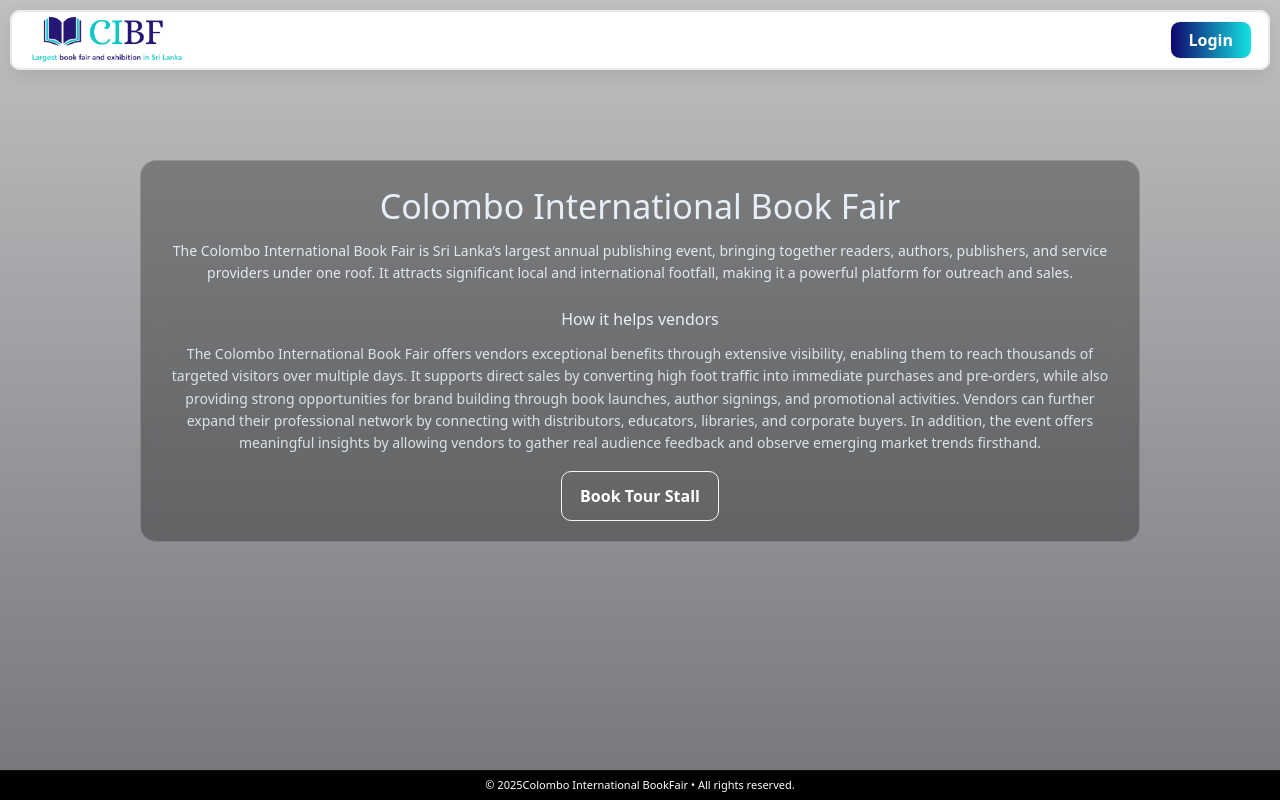
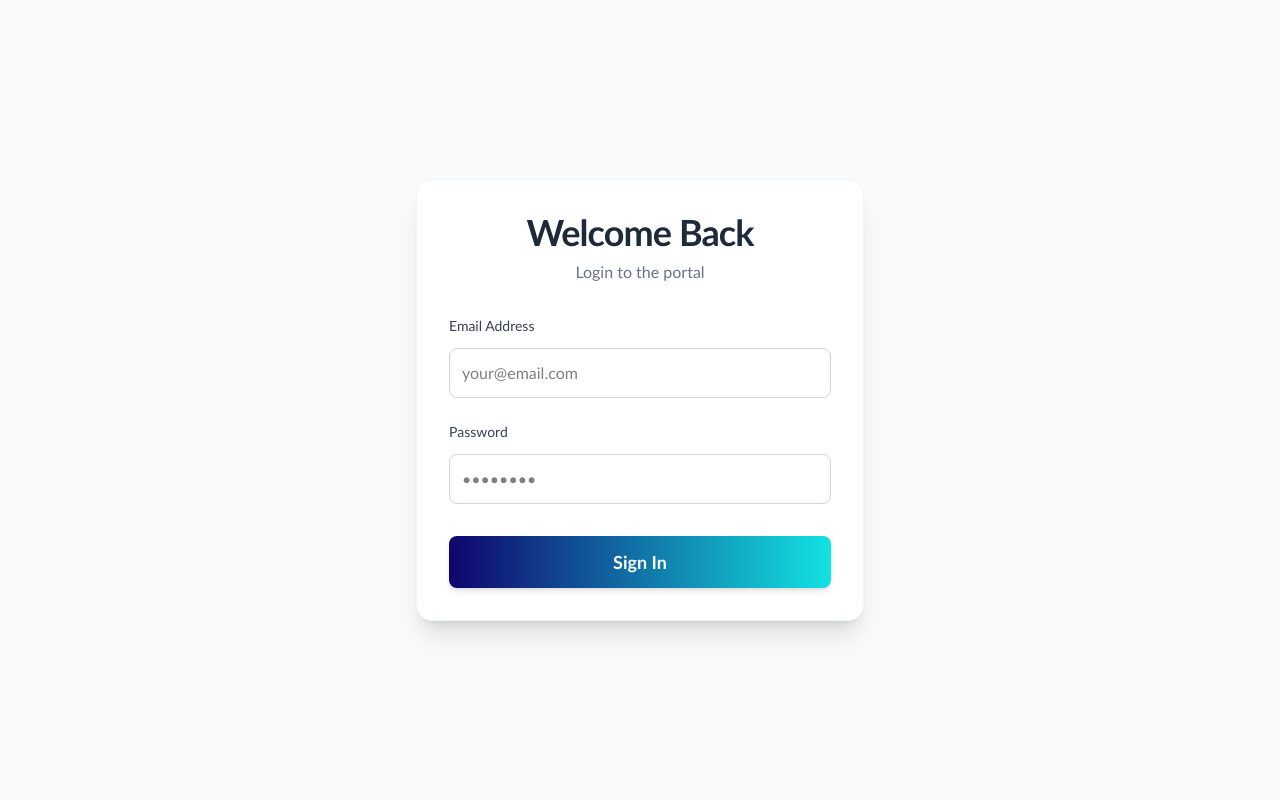
Before and after one commit to thananchayan/bookfair-project, a React (Vite) app in the folder frontend-bookfair/: page /loginadmin in a window 1280 px wide. Before the commit this address led to /. Built offline with nearby package versions, Linux system fonts and the light colour scheme.

Commit message:
loginadmin

```diff
--- a/frontend-bookfair/src/App.tsx
+++ b/frontend-bookfair/src/App.tsx
@@ -15,6 +15,7 @@
 import AdminLayout from "./layouts/OrganizerLayout";
 import Reservations from "./pages/admin/Reservation-Manage";
 import CreateStalls from "./pages/admin/Stalls_Manage";
+import LoginPageAdmin from "./pages/auth/LoginPageAdmin";
 
 function App() {
   return (
@@ -39,9 +40,10 @@
 
         <Route path="admin" element={<AdminLayout />}>
           <Route index element={<Navigate to="dashboard" replace />} />
+
           <Route path="dashboard" element={<AdminDashboard />} />
-             <Route path="reservations" element={<Reservations/>} />
-           <Route path="recentreservations" element={<RecentReservations/>} />
+          <Route path="reservations" element={<Reservations />} />
+          <Route path="recentreservations" element={<RecentReservations />} />
           <Route path="createstalls" element={<CreateStalls />} />
 
 
@@ -50,9 +52,9 @@
 
           */}
         </Route>
-     <Route path="admin" element={<Dashboard/>}/>
+        <Route path="admin" element={<Dashboard />} />
       </Route>
-
+      <Route path="loginadmin" element={<LoginPageAdmin />} />
       <Route path="login" element={<LoginPage />} />
       <Route path="signup" element={<SignupPage />} />
 
--- a/frontend-bookfair/src/components/Navbar/SubnavbarAdmin/SubnavbarAdmin.tsx
+++ b/frontend-bookfair/src/components/Navbar/SubnavbarAdmin/SubnavbarAdmin.tsx
@@ -18,6 +18,7 @@
     { to: "/admin/reservations", label: "Manage Stalls" },
     { to: "/admin/recentreservations", label: "Reservations" },
     { to: "/admin/createstalls", label: "Create-Stalls" },
+        { to: "/admin/viewpublishers", label: "Publishers/Vendors" },
     { to: "/admin/settings", label: "Settings" },
   ];
 
--- a/frontend-bookfair/src/pages/admin/Stalls_Manage.tsx
+++ b/frontend-bookfair/src/pages/admin/Stalls_Manage.tsx
@@ -119,7 +119,7 @@
               {stalls.length === 0 && (
                 <tr>
                   <td colSpan={5} className="px-5 py-6 text-center text-gray-500 text-lg">
-                    <span className="text-xl mr-2">😔</span> No stalls have been configured yet.
+                    <span className="text-xl mr-2"></span> No stalls have been configured yet.
                   </td>
                 </tr>
               )}
--- /dev/null
+++ b/frontend-bookfair/src/pages/auth/LoginPageAdmin.tsx
@@ -0,0 +1,189 @@
+import React, { useEffect, useState, useCallback } from "react"
+import { useNavigate, Link, useSearchParams } from "react-router-dom"
+
+interface User {
+  id: string
+  email: string
+  name: string
+  role: "publisher" | "organizer"
+  companyName?: string
+}
+
+const mockUserPublisher: User = {
+  id: "pub-1",
+  email: "pub@test.com",
+  name: "Mock Publisher",
+  role: "publisher",
+}
+const mockUserOrganizer: User = {
+  id: "org-1",
+  email: "org@test.com",
+  name: "Mock Organizer",
+  role: "organizer",
+}
+
+function useAuth() {
+  const [user, setUser] = useState<User | null>(null)
+  const [isLoading, setIsLoading] = useState(false)
+
+  const login = useCallback(
+    async (email: string, password: string, role: "publisher" | "organizer") => {
+      setIsLoading(true)
+      await new Promise((resolve) => setTimeout(resolve, 800))
+      setIsLoading(false)
+
+      if (password === "password123") {
+        const mockUser = role === "publisher" ? mockUserPublisher : mockUserOrganizer
+        setUser(mockUser)
+      } else {
+        throw new Error("Invalid credentials")
+      }
+    },
+    [],
+  )
+
+  return { user, isLoading, login }
+}
+
+// 🔹 Button component (with gradient + hover)
+const Button = ({
+  children,
+  type = "button",
+  disabled = false,
+  className = "",
+  onClick,
+}: {
+  children: React.ReactNode
+  type?: "submit" | "button"
+  disabled?: boolean
+  className?: string
+  onClick?: (e: React.FormEvent) => void
+}) => {
+  const baseClasses =
+    "px-4 py-2 font-semibold rounded-lg transition-all duration-300 shadow-md text-white disabled:opacity-50 disabled:cursor-not-allowed"
+  const gradient =
+    "bg-[linear-gradient(90deg,#0f056d_0%,#13e2e2_100%)] hover:opacity-90 hover:scale-[1.02]"
+
+  return (
+    <button
+      type={type}
+      disabled={disabled}
+      className={`${baseClasses} ${gradient} ${className}`}
+      onClick={onClick}
+    >
+      {children}
+    </button>
+  )
+}
+
+const Input = ({
+  type = "text",
+  placeholder = "",
+  value,
+  onChange,
+  required,
+}: {
+  type: string
+  placeholder: string
+  value: string
+  onChange: (e: React.ChangeEvent<HTMLInputElement>) => void
+  required?: boolean
+}) => {
+  const classes =
+    "w-full p-3 border border-gray-300 rounded-lg focus:ring-2 focus:ring-indigo-500 focus:border-indigo-500 transition-colors"
+  return (
+    <input
+      type={type}
+      placeholder={placeholder}
+      value={value}
+      onChange={onChange}
+      required={required}
+      className={classes}
+    />
+  )
+}
+
+// --- MAIN LOGIN PAGE ---
+export default function LoginPageAdmin() {
+  const [searchParams] = useSearchParams()
+  const navigate = useNavigate()
+  const { login, isLoading } = useAuth()
+  const [email, setEmail] = useState("")
+  const [password, setPassword] = useState("")
+  const [error, setError] = useState("")
+
+  const role = (searchParams.get("role") as "publisher" | "organizer") || "publisher"
+
+  const handleSubmit = async (e: React.FormEvent) => {
+    e.preventDefault()
+    setError("")
+
+    if (!email || !password) {
+      setError("Email and password are required.")
+      return
+    }
+
+    try {
+      await login(email, password, role)
+      navigate(role === "publisher" ? "/publisher/dashboard" : "/organizer/dashboard")
+    } catch (err) {
+      setError(err instanceof Error ? err.message : "An unknown login error occurred.")
+    }
+  }
+
+  return (
+    <div className="min-h-screen bg-gray-50 flex items-center justify-center p-4 font-[Calibri]">
+      <div className="max-w-md w-full space-y-8 p-8 bg-white shadow-xl rounded-2xl border border-gray-100 transform transition-transform duration-300 hover:shadow-2xl">
+        <div className="space-y-2 text-center">
+          <h1 className="text-4xl font-extrabold text-gray-800 tracking-tight">Welcome Back</h1>
+          <p className="text-md text-gray-500 font-medium">
+
+        Login to the portal
+
+          </p>
+        </div>
+
+        <form onSubmit={handleSubmit} className="space-y-6">
+          {error && (
+            <div className="p-4 bg-red-50 border border-red-200 rounded-xl text-red-600 text-sm font-medium shadow-sm">
+              <p className="font-bold mb-1">Login Failed</p>
+              {error}
+            </div>
+          )}
+
+          <div className="space-y-3">
+            <label htmlFor="email" className="text-sm font-medium text-gray-700 block">
+              Email Address
+            </label>
+            <Input
+              type="email"
+              placeholder="your@email.com"
+              value={email}
+              onChange={(e) => setEmail(e.target.value)}
+              required
+            />
+          </div>
+
+          <div className="space-y-3">
+            <label htmlFor="password" className="text-sm font-medium text-gray-700 block">
+              Password
+            </label>
+            <Input
+              type="password"
+              placeholder="••••••••"
+              value={password}
+              onChange={(e) => setPassword(e.target.value)}
+              required
+            />
+          </div>
+
+          <Button type="submit" className="w-full text-lg py-3 mt-2" disabled={isLoading}>
+            {isLoading ? "Authenticating..." : "Sign In"}
+          </Button>
+        </form>
+
+
+      </div>
+    </div>
+  )
+}
```
Lines whose indentation alone changed are shown as unchanged.
